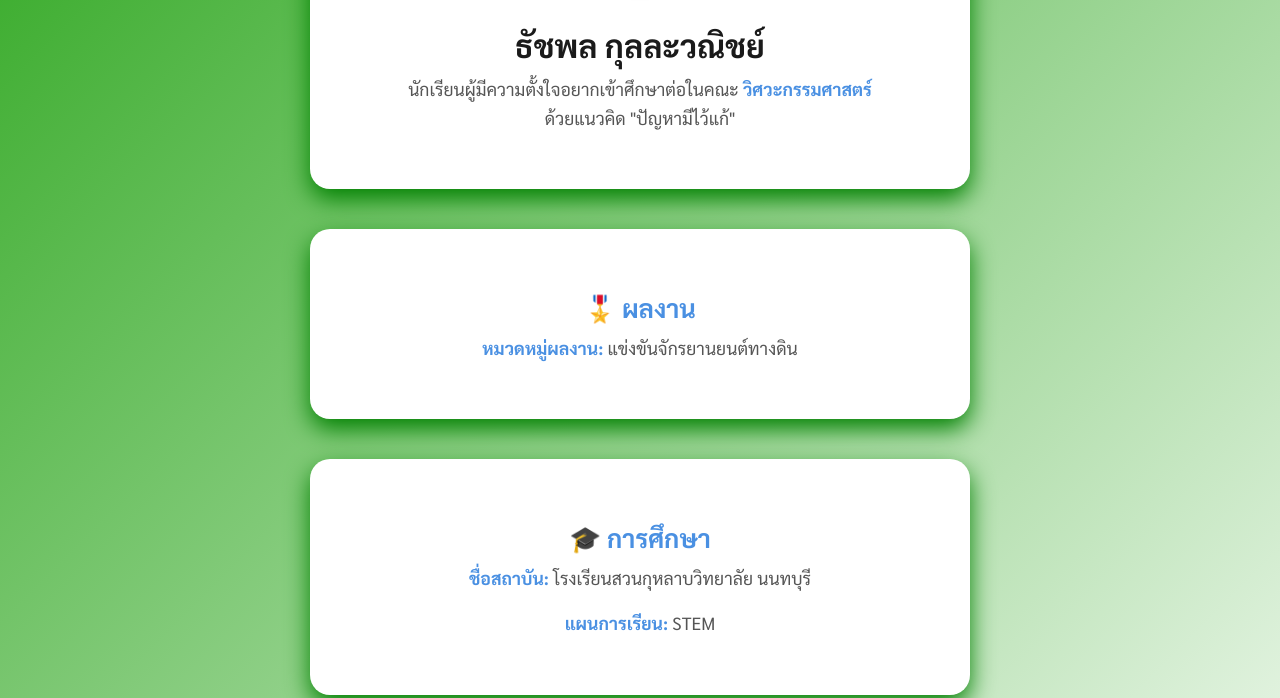
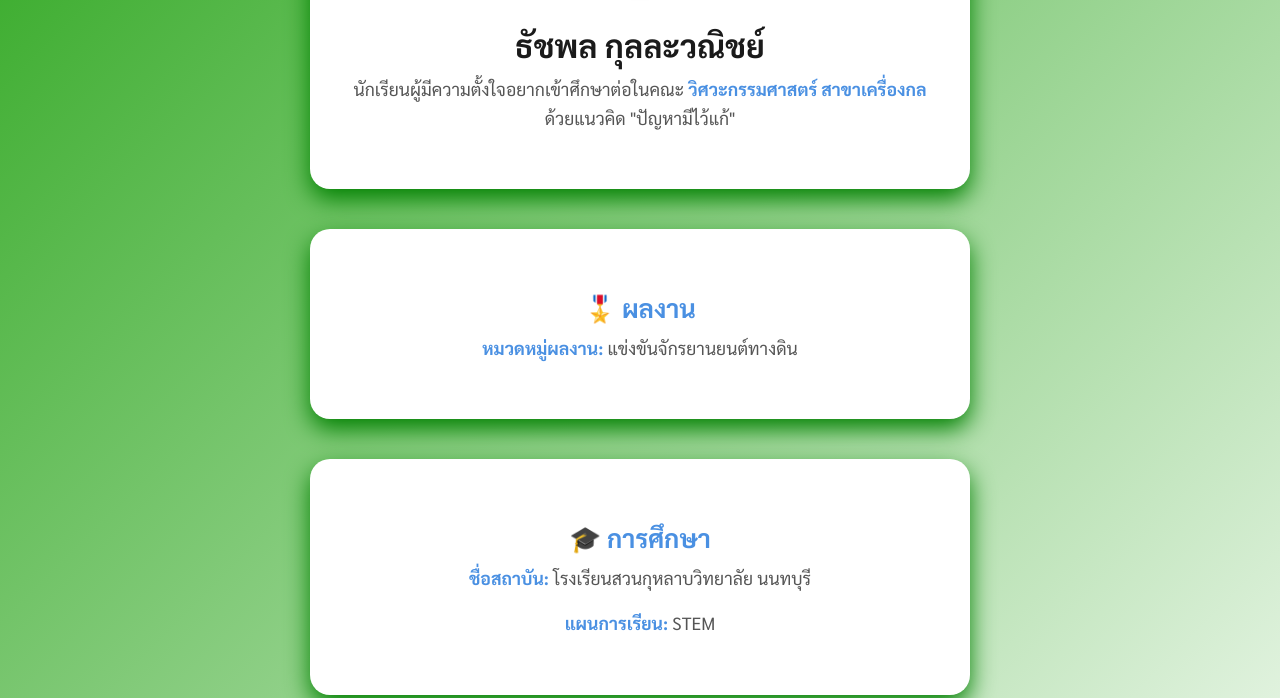
Before and after one commit to jump1200/Index.html, a plain HTML site: page index.html in a window 1280 px wide. Shown: the part 252-950 px from the top of the page. Drawn offline with Linux system fonts and the light colour scheme.

Commit message:
Update index.html

```diff
--- a/index.html
+++ b/index.html
@@ -1,4 +1,4 @@
- <!DOCTYPE html>
+  <!DOCTYPE html>
 <html lang="th">
 <head>
   <meta charset="UTF-8" />
@@ -131,7 +131,7 @@
     <h1>ธัชพล กุลละวณิชย์</h1>
     <p>
       นักเรียนผู้มีความตั้งใจอยากเข้าศึกษาต่อในคณะ
-      <strong>วิศวะกรรมศาสตร์</strong><br />
+      <strong>วิศวะกรรมศาสตร์ สาขาเครื่องกล</strong><br />
     ด้วยแนวคิด "ปัญหามีไว้แก้"
     </p>
   </div>
```
